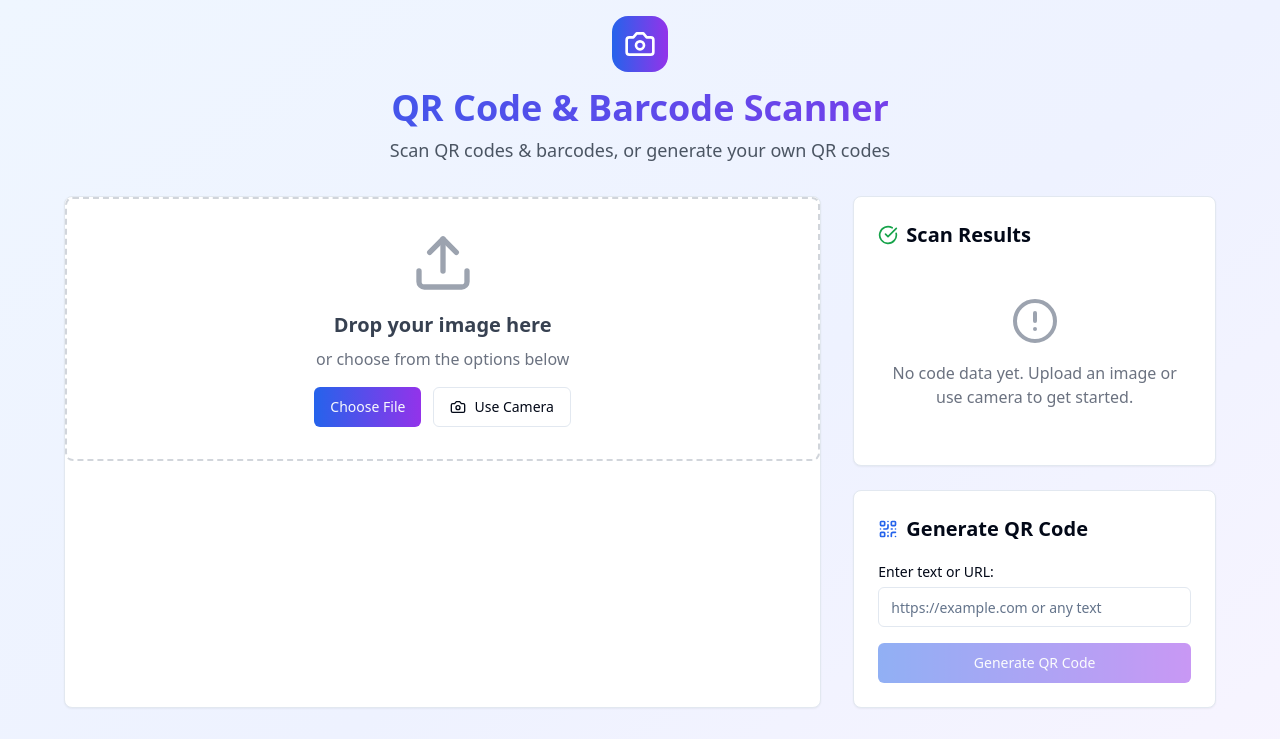
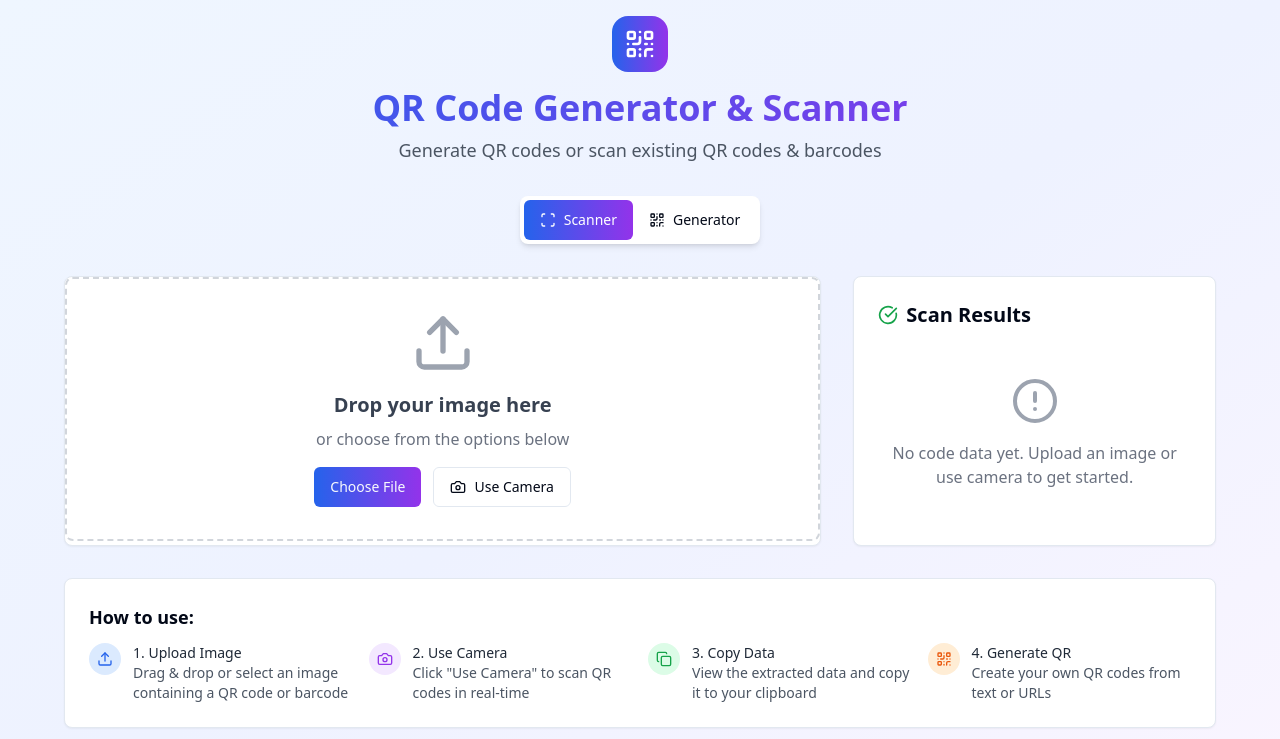
Before and after one commit to ultrondevelopments/image-qr-decode-magic, a React (Vite) app: page / in a window 1280 px wide. Shown: the top 739 px of the page. Built offline with nearby package versions, Linux system fonts and the light colour scheme.

Commit message:
Rename app and add navigation buttons
Rename the app to "QR Code Generator and Scanner" and add distinct buttons for QR code generation and scanning at the top.

```diff
--- a/src/components/QRScanner.tsx
+++ b/src/components/QRScanner.tsx
@@ -1,5 +1,5 @@
 import React, { useState, useRef, useCallback, useEffect } from 'react';
-import { Upload, Camera, Copy, CheckCircle, AlertCircle, X, CameraOff, QrCode, Download } from 'lucide-react';
+import { Upload, Camera, Copy, CheckCircle, AlertCircle, X, CameraOff, QrCode, Download, Scan } from 'lucide-react';
 import { Button } from '@/components/ui/button';
 import { Card, CardContent } from '@/components/ui/card';
 import { Input } from '@/components/ui/input';
@@ -16,6 +16,7 @@ interface ScannedResult {
 }
 
 const QRScanner = () => {
+  const [activeTab, setActiveTab] = useState<'scan' | 'generate'>('scan');
   const [isDragOver, setIsDragOver] = useState(false);
   const [isScanning, setIsScanning] = useState(false);
   const [scanResult, setScanResult] = useState<ScannedResult | null>(null);
@@ -297,17 +298,40 @@ const QRScanner = () => {
         <div className="text-center mb-8">
           <div className="flex items-center justify-center mb-4">
             <div className="bg-gradient-to-r from-blue-600 to-purple-600 p-3 rounded-2xl">
-              <Camera className="w-8 h-8 text-white" />
+              <QrCode className="w-8 h-8 text-white" />
             </div>
           </div>
           <h1 className="text-4xl font-bold bg-gradient-to-r from-blue-600 to-purple-600 bg-clip-text text-transparent mb-2">
-            QR Code & Barcode Scanner
+            QR Code Generator & Scanner
           </h1>
           <p className="text-gray-600 text-lg">
-            Scan QR codes & barcodes, or generate your own QR codes
+            Generate QR codes or scan existing QR codes & barcodes
           </p>
         </div>
 
+        {/* Navigation Tabs */}
+        <div className="flex justify-center mb-8">
+          <div className="bg-white rounded-lg p-1 shadow-md">
+            <Button
+              onClick={() => setActiveTab('scan')}
+              variant={activeTab === 'scan' ? 'default' : 'ghost'}
+              className={`gap-2 ${activeTab === 'scan' ? 'bg-gradient-to-r from-blue-600 to-purple-600 text-white' : ''}`}
+            >
+              <Scan className="w-4 h-4" />
+              Scanner
+            </Button>
+            <Button
+              onClick={() => setActiveTab('generate')}
+              variant={activeTab === 'generate' ? 'default' : 'ghost'}
+              className={`gap-2 ${activeTab === 'generate' ? 'bg-gradient-to-r from-blue-600 to-purple-600 text-white' : ''}`}
+            >
+              <QrCode className="w-4 h-4" />
+              Generator
+            </Button>
+          </div>
+        </div>
+
+        {activeTab === 'scan' ? (
           <div className="grid grid-cols-1 lg:grid-cols-3 gap-8">
             {/* Scanner Area */}
             <Card className="relative overflow-hidden lg:col-span-2">
@@ -425,8 +449,6 @@ const QRScanner = () => {
               </CardContent>
             </Card>
 
-          {/* Right Column - Results and Generator */}
-          <div className="space-y-6">
             {/* Results Area */}
             <Card className="h-fit">
               <CardContent className="p-6">
@@ -476,50 +498,53 @@ const QRScanner = () => {
                 )}
               </CardContent>
             </Card>
-
-            {/* QR Generator */}
+          </div>
+        ) : (
+          /* QR Generator Section */
+          <div className="max-w-2xl mx-auto">
             <Card>
-              <CardContent className="p-6">
-                <h2 className="text-xl font-semibold mb-4 flex items-center gap-2">
-                  <QrCode className="w-5 h-5 text-blue-600" />
+              <CardContent className="p-8">
+                <h2 className="text-2xl font-semibold mb-6 text-center flex items-center justify-center gap-2">
+                  <QrCode className="w-6 h-6 text-blue-600" />
                   Generate QR Code
                 </h2>
 
-                <div className="space-y-4">
+                <div className="space-y-6">
                   <div>
-                    <Label htmlFor="qr-text">Enter text or URL:</Label>
+                    <Label htmlFor="qr-text" className="text-lg">Enter text or URL:</Label>
                     <Input
                       id="qr-text"
                       value={qrText}
                       onChange={(e) => setQrText(e.target.value)}
                       placeholder="https://example.com or any text"
-                      className="mt-1"
+                      className="mt-2 text-lg p-4"
                     />
                   </div>
 
                   <Button
                     onClick={generateQRCode}
                     disabled={isGenerating || !qrText.trim()}
-                    className="w-full bg-gradient-to-r from-blue-600 to-purple-600 hover:from-blue-700 hover:to-purple-700"
+                    className="w-full bg-gradient-to-r from-blue-600 to-purple-600 hover:from-blue-700 hover:to-purple-700 text-lg py-4"
                   >
                     {isGenerating ? 'Generating...' : 'Generate QR Code'}
                   </Button>
 
                   {generatedQR && (
-                    <div className="text-center space-y-3">
+                    <div className="text-center space-y-4 mt-8">
+                      <div className="bg-white p-6 rounded-lg shadow-md inline-block">
                         <img
                           src={generatedQR}
                           alt="Generated QR Code"
-                        className="mx-auto rounded-lg shadow-md"
+                          className="mx-auto rounded-lg"
                         />
+                      </div>
                       <Button
                         onClick={downloadQRCode}
                         variant="outline"
-                        size="sm"
                         className="gap-2"
                       >
                         <Download className="w-4 h-4" />
-                        Download
+                        Download QR Code
                       </Button>
                     </div>
                   )}
@@ -527,7 +552,7 @@ const QRScanner = () => {
               </CardContent>
             </Card>
           </div>
-        </div>
+        )}
 
         {/* Info Section */}
         <Card className="mt-8">
```
Lines whose indentation alone changed are shown as unchanged.
